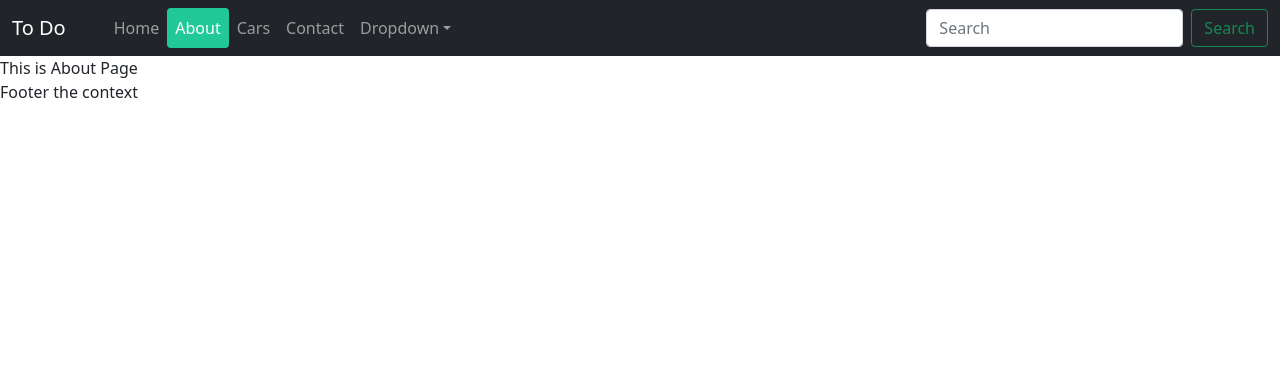
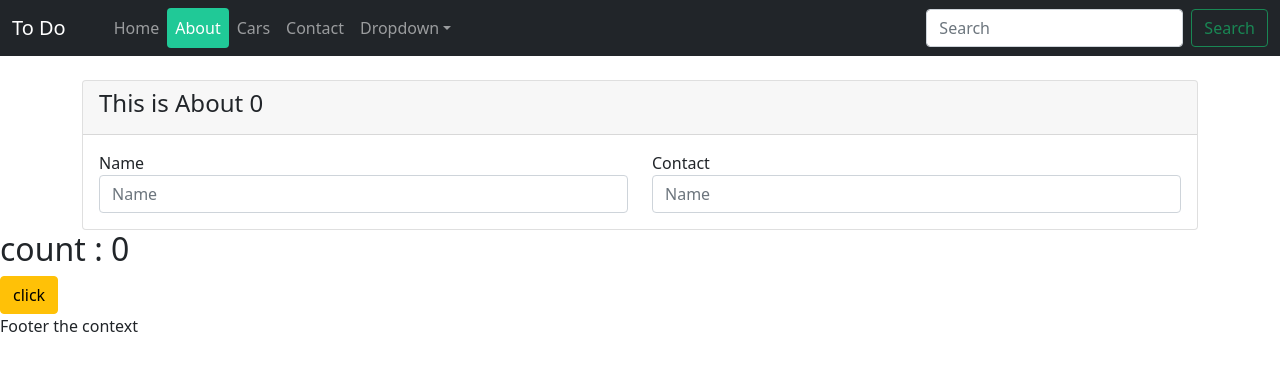
Before and after one commit to ryanpatenio/learning-react, a React (Vite) app: page /About in a window 1280 px wide. Shown: the top 370 px of the page. Built offline with nearby package versions, Linux system fonts and the light colour scheme.

Commit message:
using react memo & return prev-next

```diff
--- /dev/null
+++ b/src/components/About/About.jsx
@@ -0,0 +1,41 @@
+import React from 'react'
+
+const About = React.memo(({count}) => {
+    console.log('about components is rendering')
+  return (
+    <div>
+        <div className="container-lg">
+            <div className="row row-cols-1 row-cols-sm-2 row-cols-md-3 row-cols-lg-4 mt-4 gap-2">
+                <div className="col w-50" style={{flexGrow: 1}}>
+                    <div className="card">
+                        <div className="card-header">
+                            <h4>This is About {count}</h4>
+                        </div>
+                        <div className="card-body">
+                            <div className="row">
+                                <div className="col">
+                                    <label htmlFor="">Name</label>
+                                    <input type="text" className='form-control' placeholder='Name' />
+                                </div>
+                                <div className="col">
+                                    <label htmlFor="">Contact</label>
+                                    <input type="text" className='form-control' placeholder='Name' />
+                                </div>
+                            </div>
+                        </div>
+                    </div>
+                </div>
+            </div>
+        </div>
+            {/* <div style={{display:"flex", width: "500px"}}>
+                <div style={{flexGrow:1, background:"lightblue"}}>A (flex-grow: 1)</div>
+                <div style={{flexGrow:2, background:"lightcoral"}}>B (flex-grow: 2)</div>
+            </div> */}
+    </div>
+  )
+},(prev, next) => {
+
+    return prev.count === 9;
+})
+
+export default About
--- a/src/pages/About.jsx
+++ b/src/pages/About.jsx
@@ -1,8 +1,21 @@
-import React from 'react'
+import React, { useState } from 'react'
+import Header from '../components/About/About'
+
 
 const About = () => {
+   const [count, setCount] = useState(0);
+   console.log(count)
+
+   const handleClick = () => {
+     setCount(count + 1);
+   }
+
   return (
-    <div>This is About Page</div>
+    <div>
+      <Header count={count} />
+      <h2>count : {count}</h2>
+      <button className='btn btn-warning' onClick={handleClick}>click</button>
+    </div>
   )
 }
 
--- a/src/pages/Contact.jsx
+++ b/src/pages/Contact.jsx
@@ -21,11 +21,11 @@ const Contact = () => {
   },[]);
 
   //without use of useCallback function every action happen it will render again
-  const compute = () => {
-    console.log("compute: Computing");
-    test();
-    return 100;
-  }
+  // const compute = () => {
+  //   console.log("compute: Computing");
+  //   test();
+  //   return 100;
+  // }
 
  const memoizeCompute = useMemo(() =>{
   test()
@@ -39,7 +39,7 @@ const Contact = () => {
       This is Contact Page
 
       <h2 className=''>count : <strong>{count}</strong></h2>
-       <h3>{compute()}</h3>
+       <h3></h3>
        <h2>{memoizeCompute}</h2>
        <button onClick={handleClick} className='btn btn-primary w-25 '> Increment</button>
        {/* <button onClick={handleClick2} className='btn btn-primary w-25 mt-2'> Increment UseEffect</button> */}
```
Also changed, not shown: 1 other file (tests, documents, lock files or other folders).
